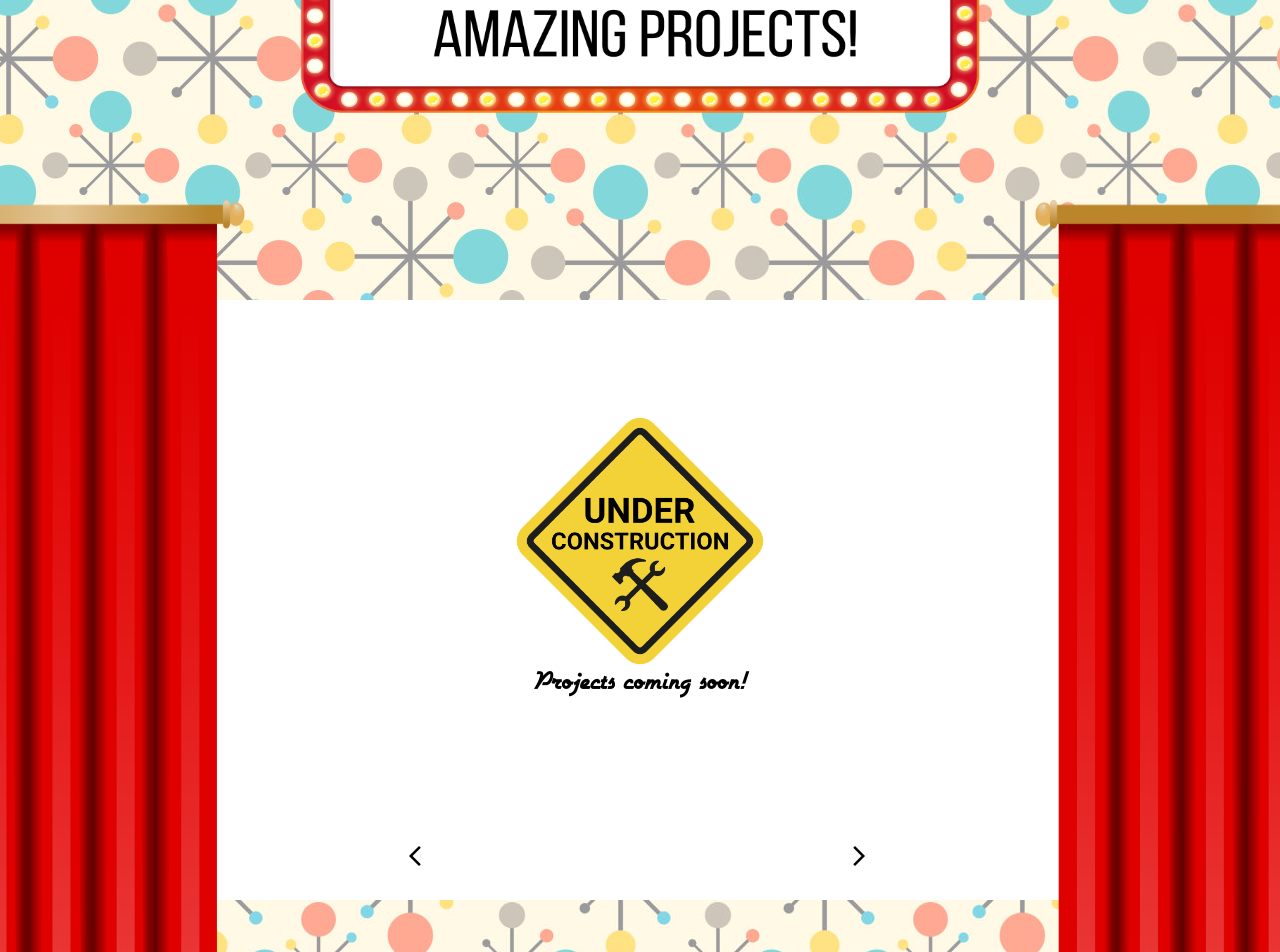
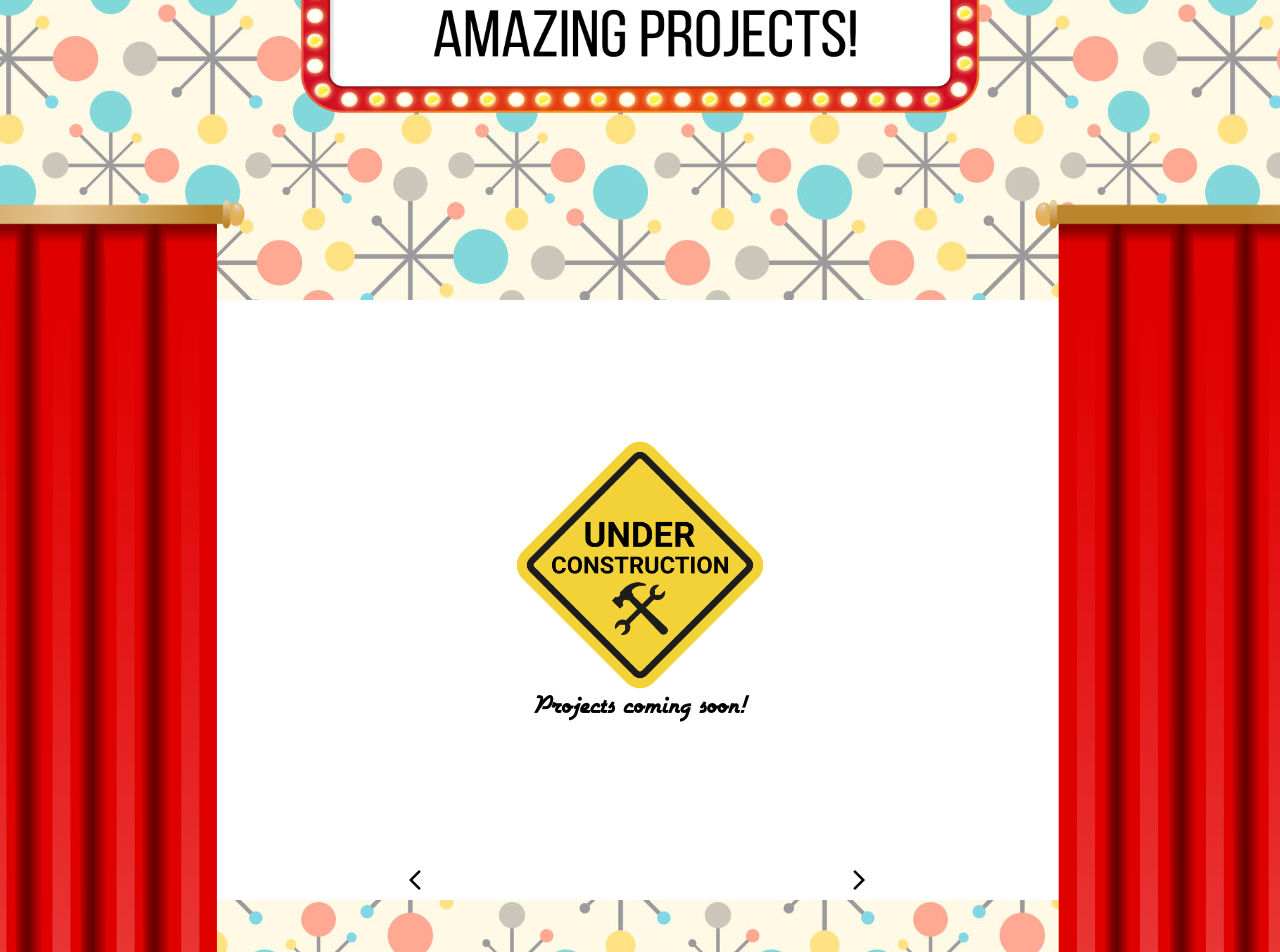
Before and after one commit to JackPadalino/Portfolio-Site, a React (Vite) app: page / in a window 1280 px wide. Shown: the part 2400-3352 px from the top of the page. Built offline with nearby package versions, Linux system fonts and the light colour scheme.

Commit message:
added "under construction" sign to carousel

```diff
--- a/src/components/Projects/Carousel.css
+++ b/src/components/Projects/Carousel.css
@@ -39,7 +39,7 @@
   /* position: absolute; */
   /* top: 80%; */
   /* width: 100%; */
-  height: 100px;
+  /* height: 100px; */
 }
 
 .button-arrow {
```
